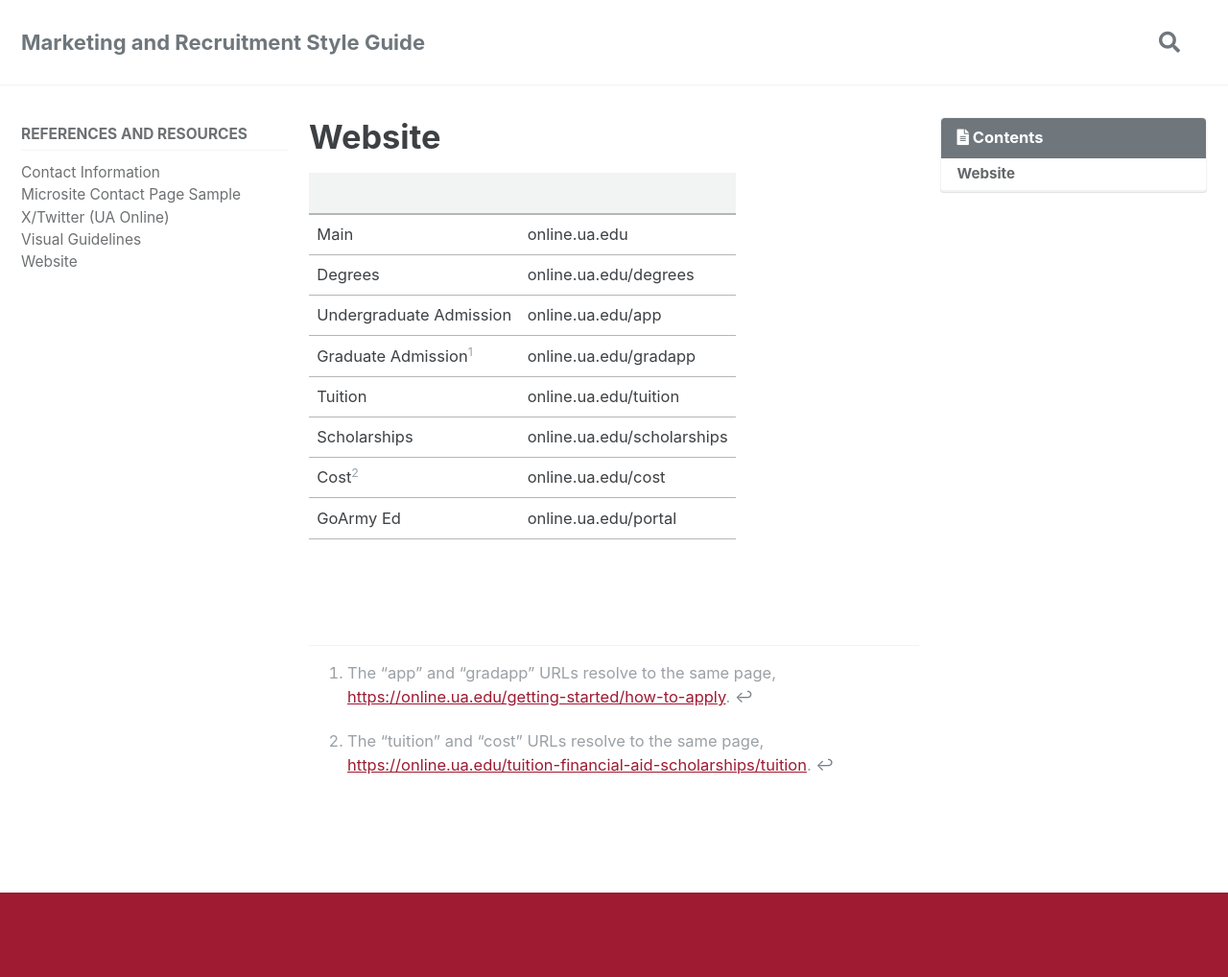
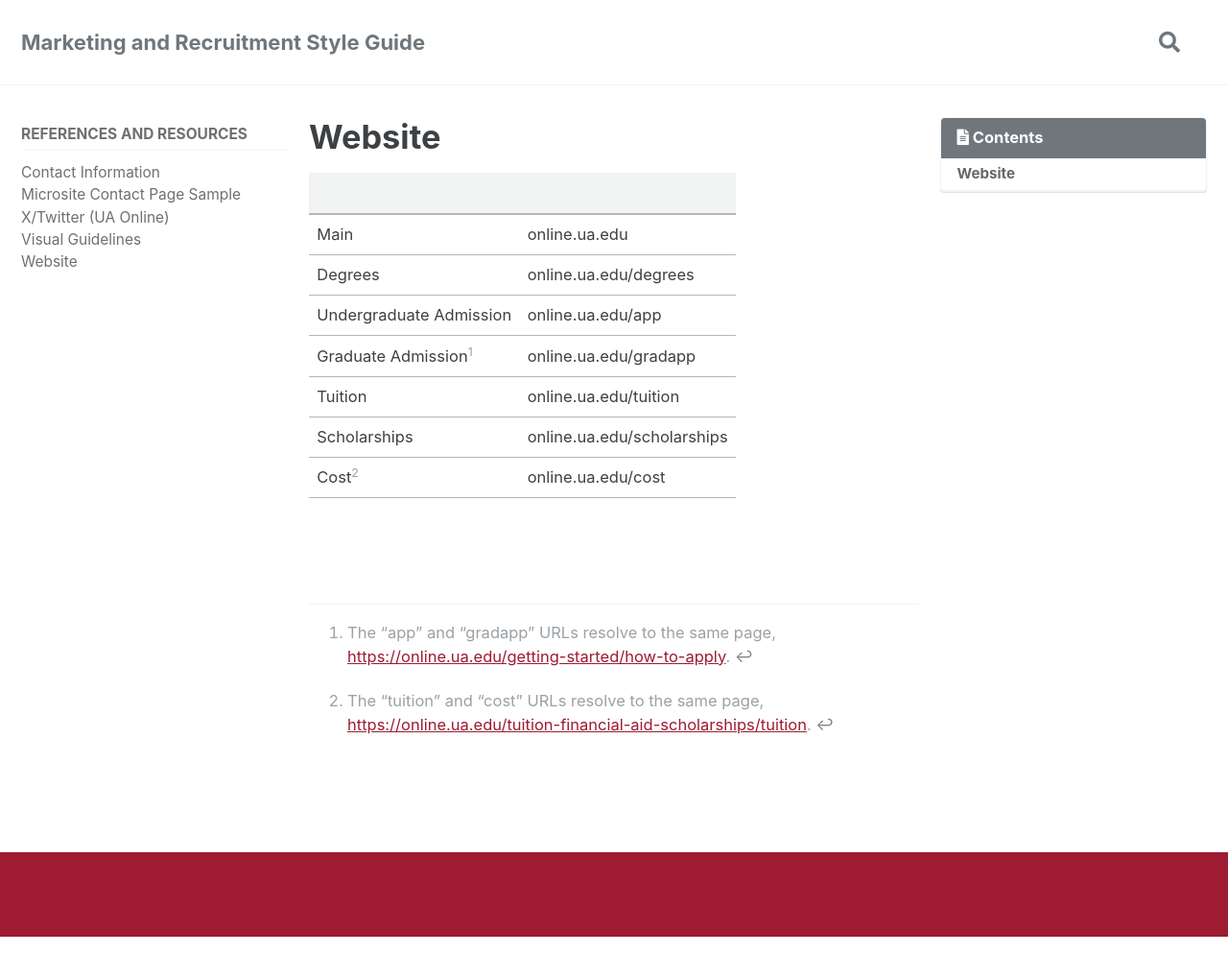
Before and after one commit to UA-Online/style-guide, a Jekyll site: the page built from _pages/website.md, in a window 1280 px wide. Shown: the whole page at 96% size. Built offline with Jekyll 4.4.1, drawn with Linux system fonts in a browser that asks for light colours; cached includes are drawn as plain includes; a script that is not in the unit is left out; comment, search, counter and statistics services are not loaded; after the commit the page ends 976 px from its top, so only the background shows below that.

Commit message:
doc: modified "Website"

```diff
--- a/_pages/website.md
+++ b/_pages/website.md
@@ -13,7 +13,6 @@ section: References and Resources
 |Tuition|online.ua.edu/tuition|
 |Scholarships|online.ua.edu/scholarships|
 |Cost[^83]|online.ua.edu/cost|
-|GoArmy Ed|online.ua.edu/portal|
 
 [^82]: The “app” and “gradapp” URLs resolve to the same page, [https://online.ua.edu/getting-started/how-to-apply](https://online.ua.edu/getting-started/how-to-apply).
 
```
